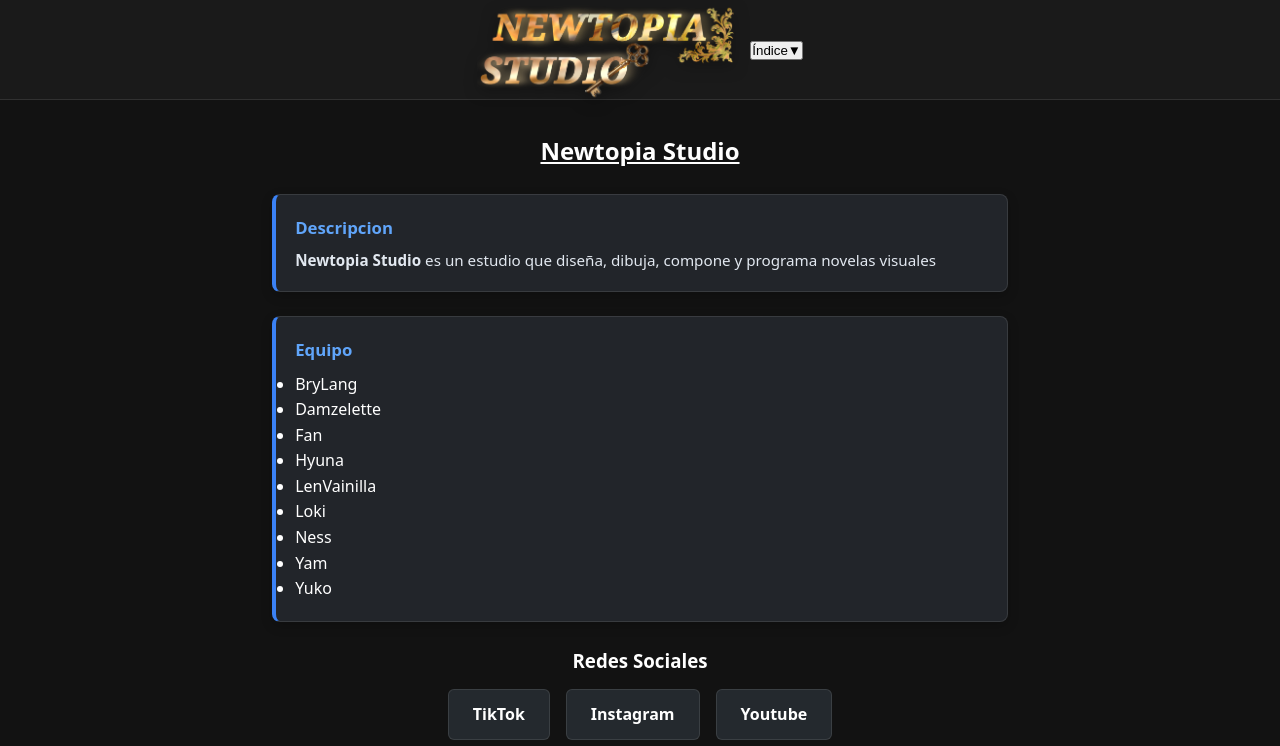
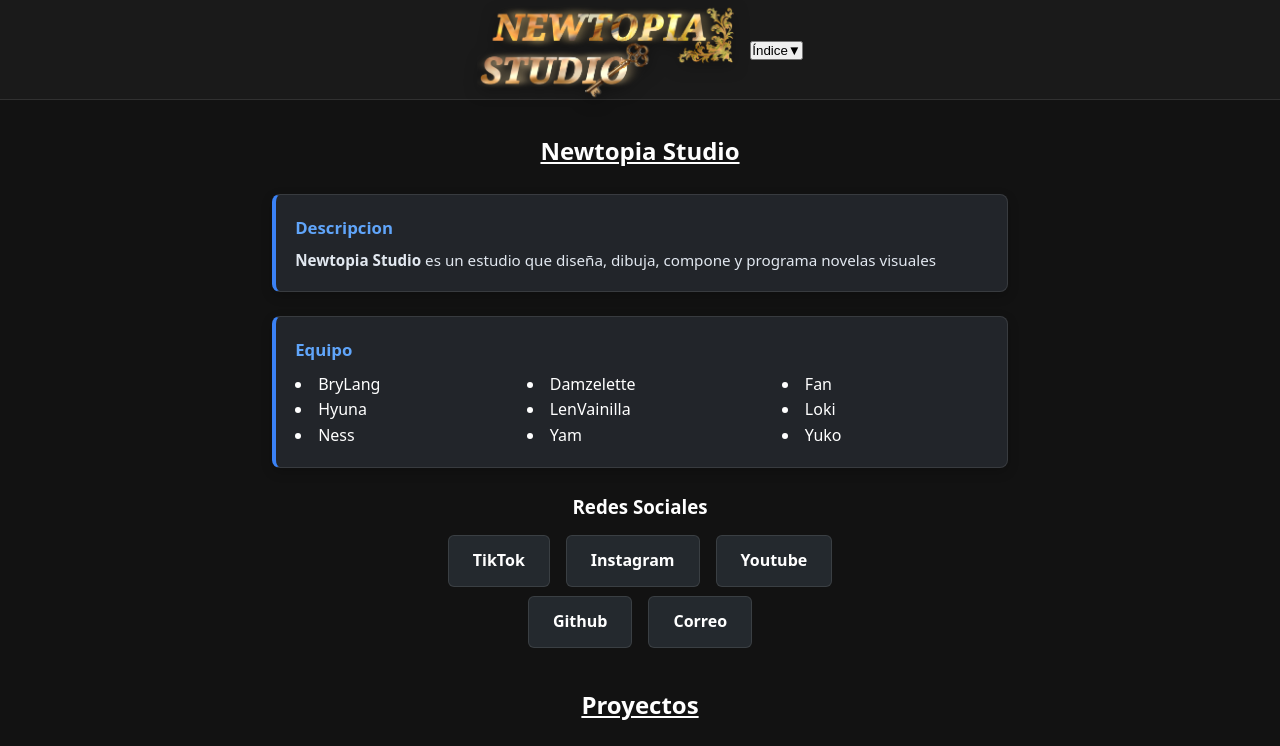
Before and after one commit to Newtopia-Studio/studio-newtopia, a React (Vite) app: page / in a window 1280 px wide. Shown: the top 746 px of the page. Built offline with nearby package versions, Linux system fonts and the light colour scheme.

Commit message:
style: formatear equipo

```diff
--- a/src/App.css
+++ b/src/App.css
@@ -104,6 +104,13 @@ header {
   filter: drop-shadow(0px 4px 8px rgba(0, 0, 0, 0.5));
 }
 
+/* ===EQUIPO=== */
+#equipo ul {
+  display: grid;
+  grid-template-columns: auto auto auto;
+  list-style-position: inside;
+}
+
 /* ===BOTONES=== */
 #medievalock-dnlds a {
   display: inline-block;
--- a/src/App.tsx
+++ b/src/App.tsx
@@ -30,7 +30,7 @@ export default function App() {
               </BoxInfo>
             </section>
 
-            <section id='integrantes'>
+            <section id='equipo'>
               <BoxInfo titulo='Equipo'>
                 <Equipo/>
               </BoxInfo>
```
